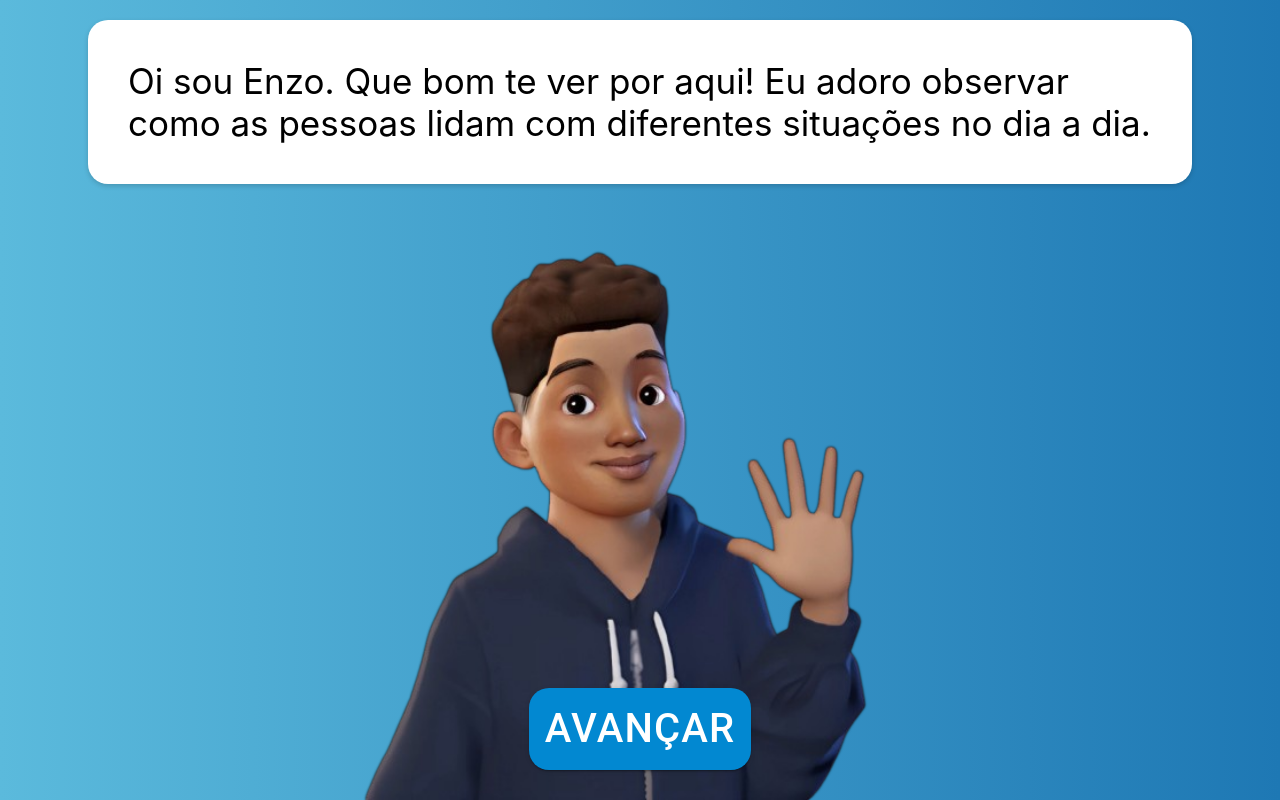
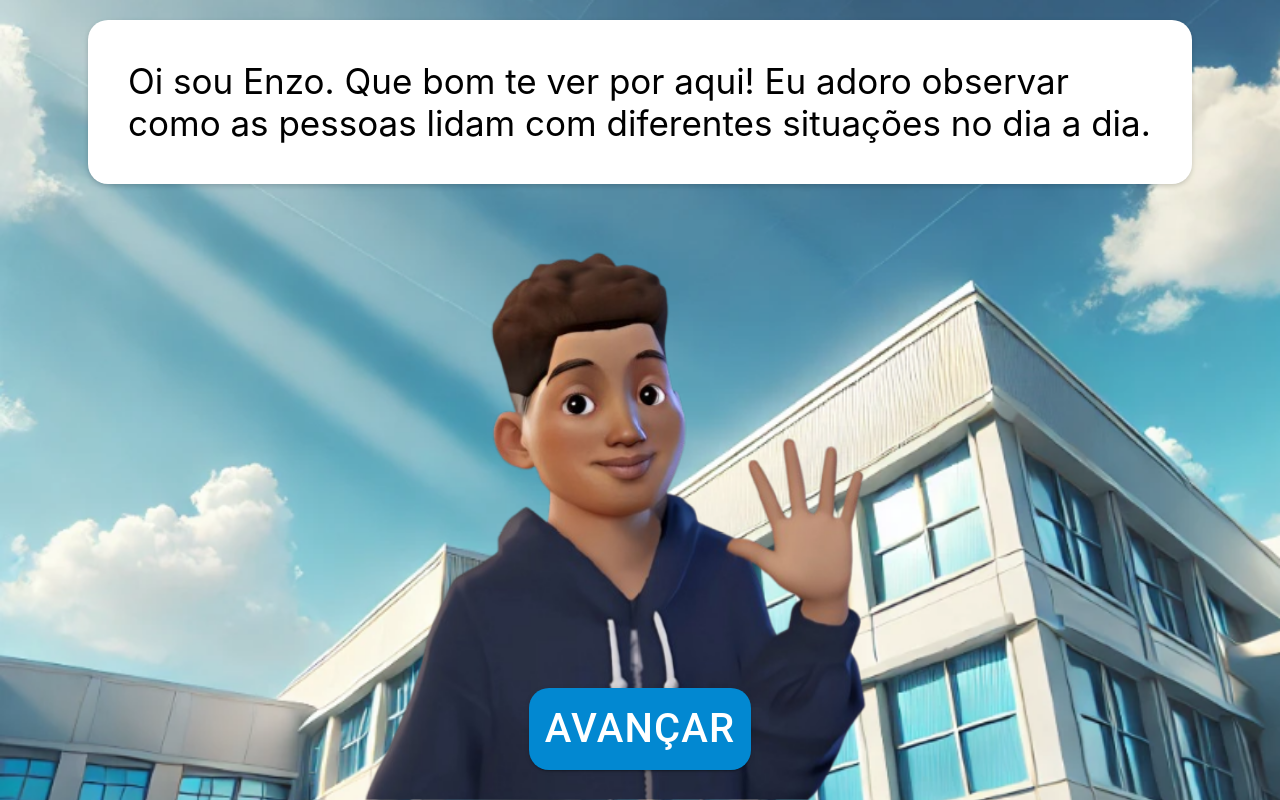
Before and after one commit to brunoleonardi/contraB, a React (Create React App) app: page / in a window 1280 px wide. Built offline with nearby package versions, Linux system fonts and the light colour scheme.

Commit message:
new boy image

```diff
--- a/src/App.css
+++ b/src/App.css
@@ -1,5 +1,8 @@
 .pageBg {
   background: linear-gradient(to right, #5bbadc, #1e78b4);
+  background-image: url(./assets/background.png);
+  background-size: cover;
+  background-position: center;
   display: flex;
   justify-content: center;
   align-items: end;
@@ -9,7 +12,7 @@
 }
 
 .boneco {
-  filter: drop-shadow(0px 0px 1px #000000);
+  /* filter: drop-shadow(0px 0px 1px #000000); */
   height: 70%;
 }
 
@@ -68,7 +71,8 @@
   left: 0;
   width: 0;
   height: 2px;
-  background: black; /* Change color as needed */
+  background: black;
+  /* Change color as needed */
   transition: width 0.4s ease-in-out;
 }
 
@@ -91,7 +95,8 @@
 @keyframes slideIn {
   from {
     opacity: 0;
-    transform: translateY(100px); /* Moves the element 20px down */
+    transform: translateY(100px);
+    /* Moves the element 20px down */
   }
 
   to {
@@ -115,6 +120,10 @@
 }
 
 @media (max-width: 768px) {
+  .pageBg {
+    background-position: unset;
+  }
+
   .boneco {
     height: 60%;
   }
--- a/src/App.js
+++ b/src/App.js
@@ -2,6 +2,7 @@ import { useEffect, useState } from "react";
 import { Routes, Route, useNavigate } from "react-router-dom";
 import HomePage from "./pages/homePage";
 import Boneco from "./assets/boneco.png";
+import BonecoNormal from "./assets/bonecoNormal.png";
 import "./App.css";
 import Question1 from "./pages/question1";
 import FinalMessage from "./pages/finalMessage";
@@ -11,8 +12,24 @@ import Question4 from "./pages/question4";
 import Question5 from "./pages/question5";
 
 export const Menino = ({ className }) => {
-  return <img className={`boneco ${className}`} src={Boneco} alt="Menino" />;
+  const [selectedImage, setSelectedImage] = useState(Boneco);
+  const [animationClass, setAnimationClass] = useState("");
+
+  useEffect(() => {
+    setAnimationClass("slide-in");
+
+    const randomImage = Math.random() < 0.5 ? Boneco : BonecoNormal;
+
+    const timeout = setTimeout(() => {
+      setSelectedImage(randomImage);
+    }, 50);
+
+    return () => clearTimeout(timeout);
+  }, []);
+
+  return <img className={`boneco ${className} ${animationClass}`} src={selectedImage} alt="Menino" />;
 };
+
 
 
 function App() {
```
Also changed, not shown: src/assets/background.png (added), src/assets/bonecoNormal.png.
